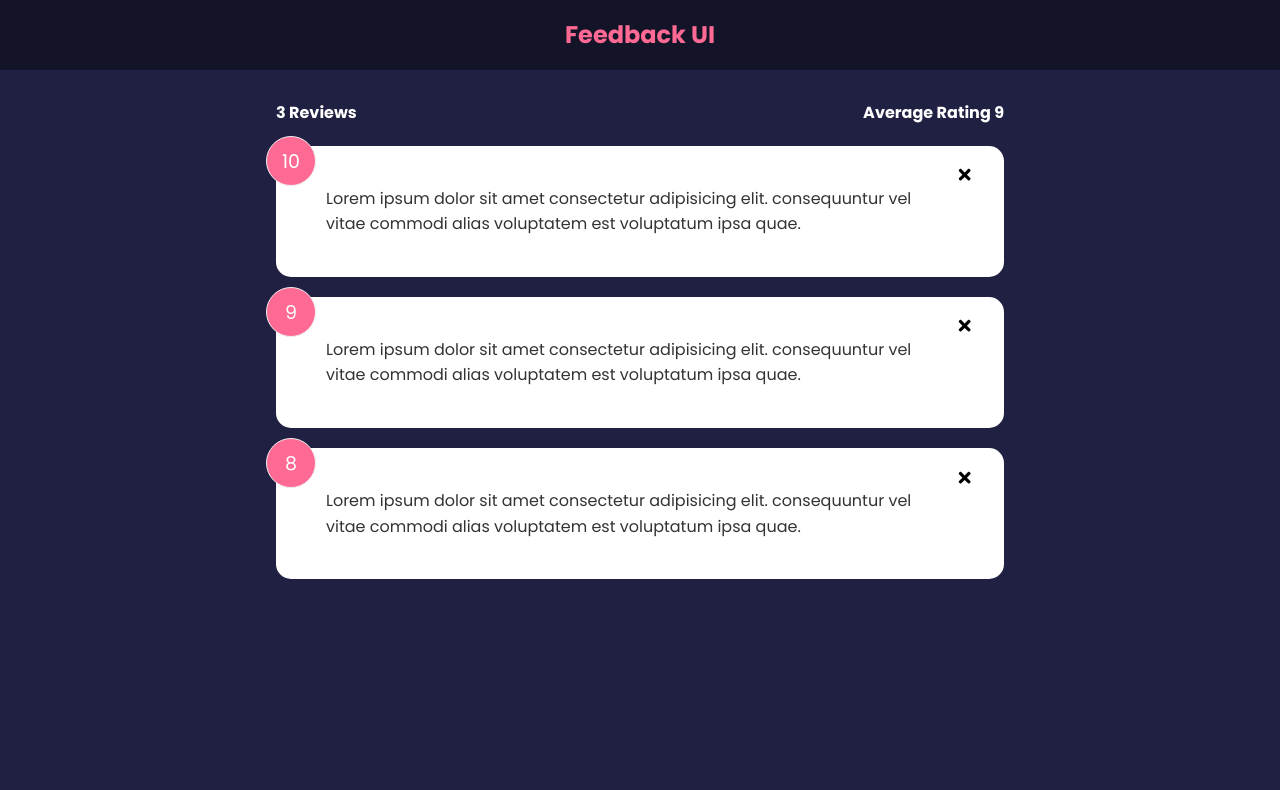
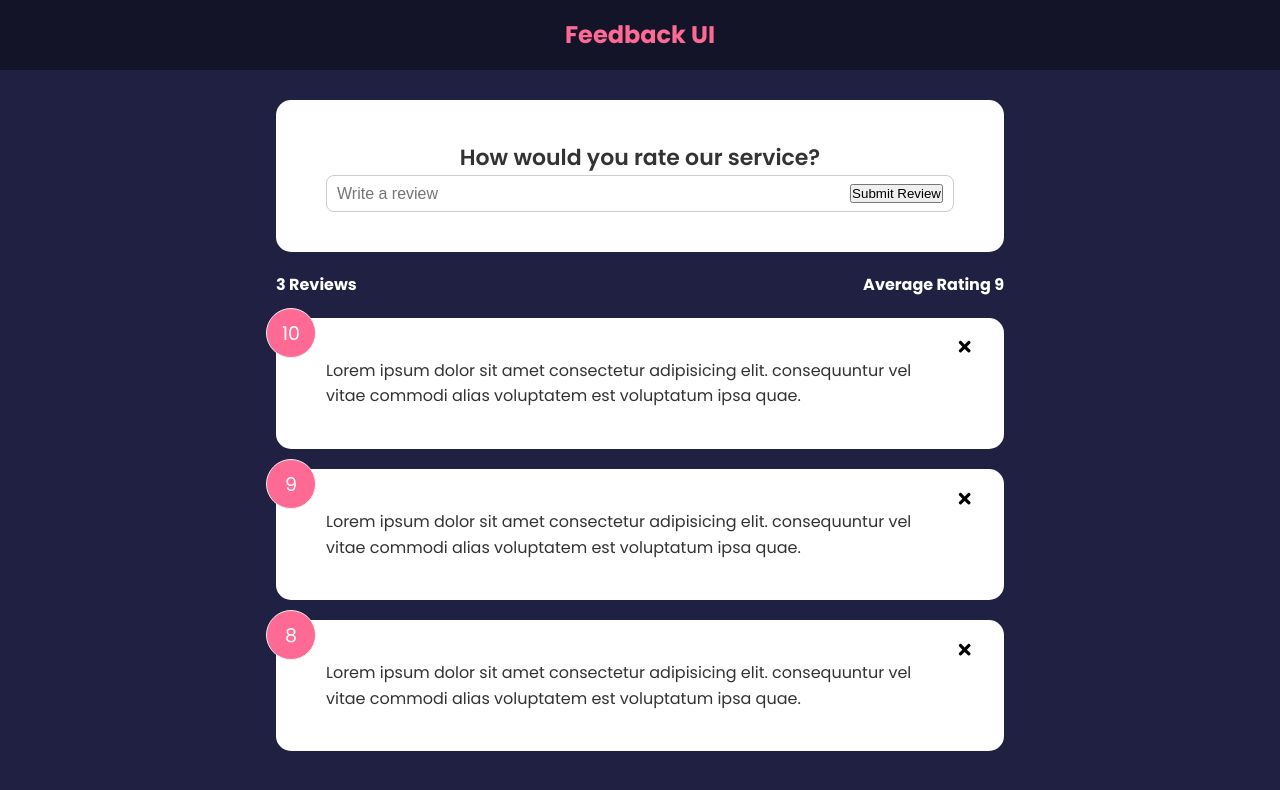
Before and after one commit to aadarshp31/react-front-to-back, a React (Create React App) app in the folder feedback-app/: page / in a window 1280 px wide. Shown: the top 790 px of the page. Built offline with nearby package versions, Linux system fonts and the light colour scheme.

Commit message:
added a feedback form

```diff
--- a/feedback-app/src/App.tsx
+++ b/feedback-app/src/App.tsx
@@ -1,5 +1,6 @@
 import { useState } from 'react';
 import './App.css';
+import FeedbackForm from './components/FeedbackForm';
 import FeedbackList from './components/FeedbackList';
 import FeedbackStats from './components/FeedbackStats';
 import Header from './components/Header';
@@ -18,6 +19,7 @@ function App() {
     <>
       <Header />
       <div className='container'>
+        <FeedbackForm />
         <FeedbackStats feedback={feedback} />
         <FeedbackList feedback={feedback} handleDelete={removeFeedback} />
       </div>
--- /dev/null
+++ b/feedback-app/src/components/FeedbackForm.tsx
@@ -0,0 +1,33 @@
+import { useState } from 'react';
+import Card from './shared/Card';
+
+type Props = {};
+
+const FeedbackForm = (props: Props) => {
+  const [text, setText] = useState('');
+
+  function handleTextChange(event: React.ChangeEvent<HTMLInputElement>) {
+    setText(event.target.value.trim());
+  }
+
+  return (
+    <Card>
+      <form>
+        <h2>How would you rate our service?</h2>
+        {/* TODO: rating select component */}
+        <div className='input-group'>
+          <input
+            type='text'
+            name='feedback-text'
+            placeholder='Write a review'
+            value={text}
+            onChange={handleTextChange}
+          />
+          <button type='submit'>Submit Review</button>
+        </div>
+      </form>
+    </Card>
+  );
+};
+
+export default FeedbackForm;
```
